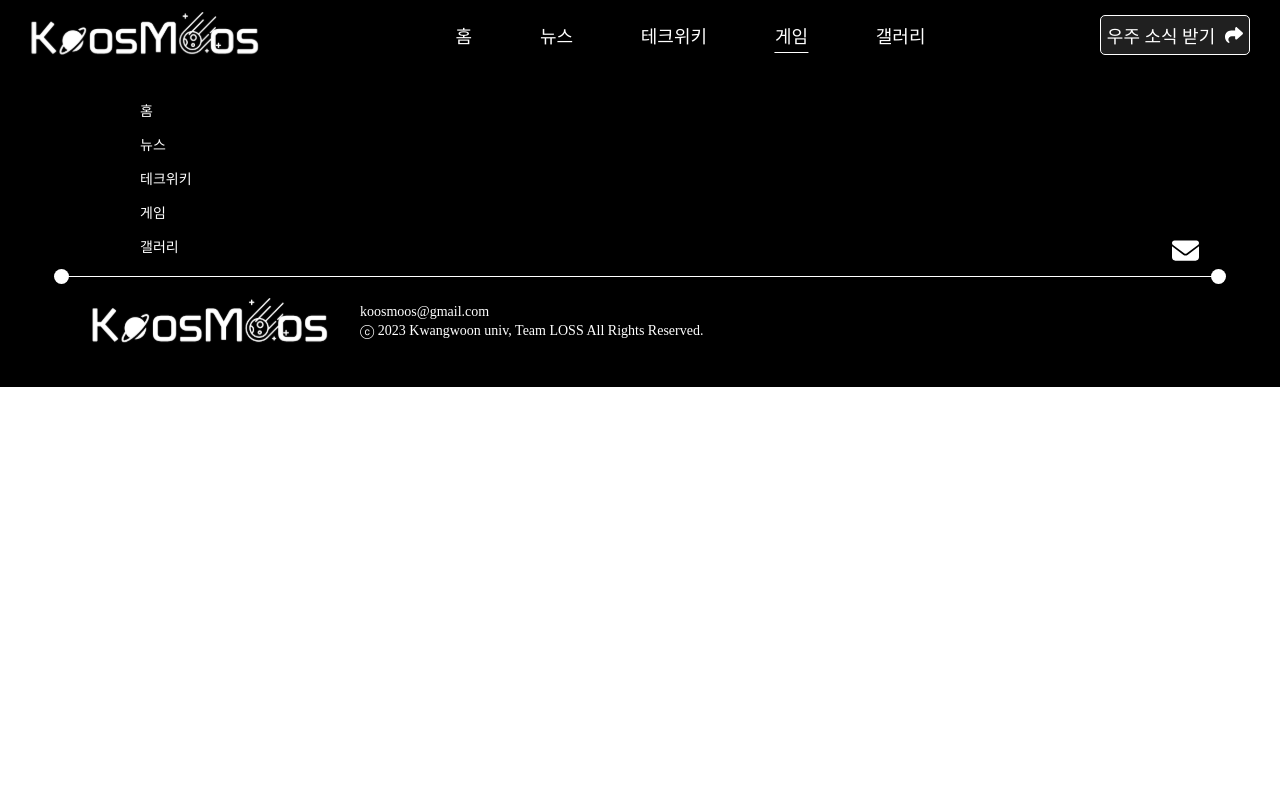
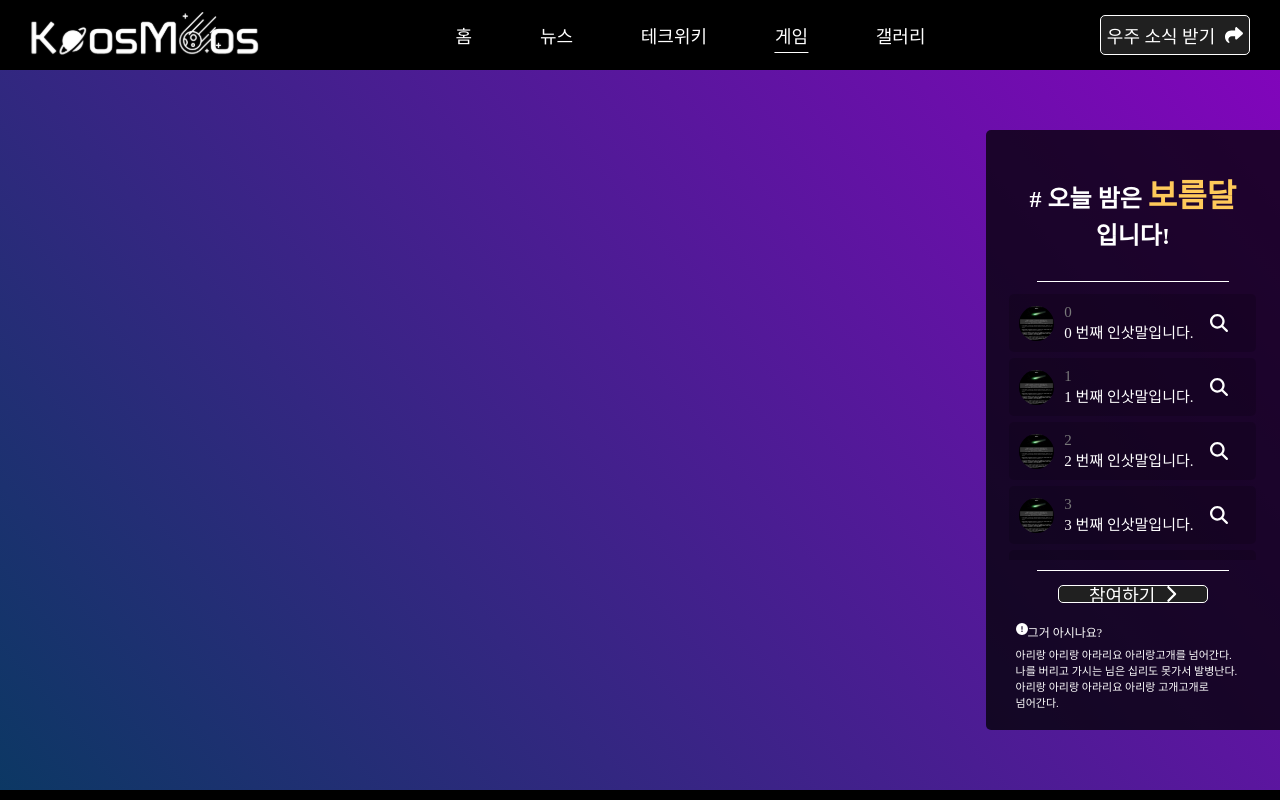
Before and after one commit to 2023-chambit-project/KOOSMOOS, a React (Vite) app: page /game/1 in a window 1280 px wide. Shown: the top 800 px of the page. Built offline with nearby package versions, Linux system fonts and the light colour scheme; no server answers; a web font is replaced by a local one.

Commit message:
design: 화면 좌측 인삿글 리스트 구성

```diff
--- /dev/null
+++ b/src/pages/Game/Game1/Game1.styles.ts
@@ -0,0 +1,16 @@
+import { FlexCenterCSS } from '@/styles'
+import styled from 'styled-components'
+
+export const NightSky = styled.div`
+  height: 90vh;
+  width: 100%;
+  ${FlexCenterCSS};
+  background-image: linear-gradient(
+    50deg,
+    ${({ theme }) => theme.PALETTE.blue[40]},
+    ${({ theme }) => theme.PALETTE.purple[70]}
+  );
+`
+
+export const MoonImgArea = styled.div``
+export const VerticalListArea = styled.div``
--- /dev/null
+++ b/src/pages/Game/Game1/Game1.types.ts
@@ -0,0 +1 @@
+export type ObservationProps = 'moon' | 'flags'
--- /dev/null
+++ b/src/pages/Game/Game1/components/VerticalListSection/VerticalListSection.styles.ts
@@ -0,0 +1,123 @@
+import { FlexAlignCSS, FlexColumnCSS } from '@/styles'
+import { styled } from 'styled-components'
+
+export const Container = styled.div`
+  width: 23%;
+  height: 75%;
+  position: absolute;
+  right: 0%;
+  background-color: rgba(0, 0, 0, 0.75);
+  border-radius: 5px 0 0 5px;
+  padding: 2rem 1rem;
+  font-family: 'GwangyangSunshine-Light';
+  ${FlexColumnCSS}
+  align-items: center;
+  color: ${({ theme }) => theme.COLOR.common.white};
+`
+
+export const HeadingText = styled.p`
+  text-align: center;
+  font-weight: 900;
+  font-size: ${({ theme }) => theme.FONT_SIZE.large};
+  word-break: keep-all;
+  margin: 2rem 0;
+`
+export const PointText = styled.span`
+  color: ${({ theme }) => theme.PALETTE.yellow[100]};
+  font-size: ${({ theme }) => theme.FONT_SIZE.big};
+`
+
+export const Divider = styled.div`
+  background-color: ${({ theme }) => theme.COLOR.common.white};
+  width: 70%;
+  height: 1px;
+  margin: 1rem;
+`
+
+export const GreetingListContainer = styled.div`
+  width: 100%;
+  min-height: 40%;
+  max-height: 55%;
+  overflow-y: auto;
+  ${FlexColumnCSS}
+  align-items: center;
+
+  &::-webkit-scrollbar {
+    width: 10px;
+  }
+
+  &::-webkit-scrollbar-track {
+    background: ${({ theme }) => theme.COLOR.common.gray[900]};
+    border-radius: 10px;
+  }
+
+  /* Handle */
+  &::-webkit-scrollbar-thumb {
+    background: ${({ theme }) => theme.PALETTE.yellow[100]};
+    border-radius: 10px;
+  }
+`
+export const GreetingItem = styled.div`
+  width: 90%;
+  background: rgba(0, 0, 0, 0.15);
+
+  ${FlexAlignCSS}
+  justify-content: start;
+
+  margin: 0.3rem;
+  border-radius: 5px;
+  padding: 1rem;
+  cursor: pointer;
+`
+
+export const UsersProfileImg = styled.img`
+  max-width: 3.5rem;
+  border-radius: 100rem;
+  aspect-ratio: 1/1;
+`
+export const UsersTextWrapper = styled.div`
+  width: 60%;
+  display: flex;
+  flex-direction: column;
+  align-items: start;
+  justify-content: center;
+  margin: 0 1rem;
+`
+
+export const UsersNicknameText = styled.p`
+  width: 100%;
+  overflow: hidden;
+  text-overflow: ellipsis;
+  white-space: nowrap;
+  color: ${({ theme }) => theme.COLOR.common.gray[600]};
+  font-size: 1.5rem;
+`
+
+export const UsersGreetingText = styled.p`
+  width: 100%;
+  overflow: hidden;
+  text-overflow: ellipsis;
+  white-space: nowrap;
+  font-size: 1.5rem;
+`
+
+export const TrivialInfoContainer = styled.div`
+  width: 100%;
+  ${FlexColumnCSS}
+  align-items: start;
+  justify-content: center;
+  padding: 0 2rem;
+  margin-top: 1.5rem;
+  gap: 0.5rem;
+`
+
+export const TrivialInfoInfoHeading = styled.div`
+  display: flex;
+  flex-direction: row;
+  font-size: 1.2rem;
+`
+
+export const TrivialInfoInfoBody = styled.p`
+  font-size: 1.1rem;
+  word-break: keep-all;
+`
--- /dev/null
+++ b/src/pages/Game/Game1/components/VerticalListSection/index.tsx
@@ -0,0 +1,43 @@
+import { Button } from '@/components'
+import { Icon } from '@/components/Icon'
+import { faChevronRight, faExclamationCircle, faMagnifyingGlass } from '@fortawesome/free-solid-svg-icons'
+import * as S from './VerticalListSection.styles'
+import ENFJ from '/public/assets/game/resultPaper/ENFP.png'
+
+const message = new Array(20).fill(0).map((_, idx) => [idx, idx + ' 번째 인삿말입니다.'])
+const VerticalListSection = () => {
+  return (
+    <S.Container>
+      <S.HeadingText>
+        # 오늘 밤은 <S.PointText>보름달</S.PointText> 입니다!
+      </S.HeadingText>
+      <S.Divider />
+      <S.GreetingListContainer>
+        {message.map((val) => (
+          <S.GreetingItem>
+            <S.UsersProfileImg src={ENFJ} />
+            <S.UsersTextWrapper>
+              <S.UsersNicknameText>{val[0]}</S.UsersNicknameText>
+              <S.UsersGreetingText>{val[1]}</S.UsersGreetingText>
+            </S.UsersTextWrapper>
+            <Icon icon={faMagnifyingGlass} />
+          </S.GreetingItem>
+        ))}
+      </S.GreetingListContainer>
+      <S.Divider />
+      <Button icon={faChevronRight}>참여하기</Button>
+      <S.TrivialInfoContainer>
+        <S.TrivialInfoInfoHeading>
+          <Icon icon={faExclamationCircle} />
+          그거 아시나요?
+        </S.TrivialInfoInfoHeading>
+        <S.TrivialInfoInfoBody>
+          아리랑 아리랑 아라리요 아리랑고개를 넘어간다. 나를 버리고 가시는 님은 십리도 못가서 발병난다. 아리랑 아리랑
+          아라리요 아리랑 고개고개로 넘어간다.
+        </S.TrivialInfoInfoBody>
+      </S.TrivialInfoContainer>
+    </S.Container>
+  )
+}
+
+export default VerticalListSection
--- a/src/pages/Game/Game1/index.tsx
+++ b/src/pages/Game/Game1/index.tsx
@@ -1,5 +1,24 @@
+import { useState } from 'react'
+import * as S from './Game1.styles'
+import type { ObservationProps } from './Game1.types'
+import VerticalListSection from './components/VerticalListSection'
+
 const Game1Page = () => {
-  return <div></div>
+  const [target] = useState<ObservationProps>('moon')
+
+  return (
+    <>
+      {target == 'moon' ? (
+        <>
+          <S.NightSky>
+            <VerticalListSection />
+          </S.NightSky>
+        </>
+      ) : (
+        <h1>'깃발본다.'</h1>
+      )}
+    </>
+  )
 }
 
 export default Game1Page
```
Also changed, not shown: src/pages/Game/Game1/components/VerticalListSection/GreetingListArea.ts (added, +9 -0 lines).
